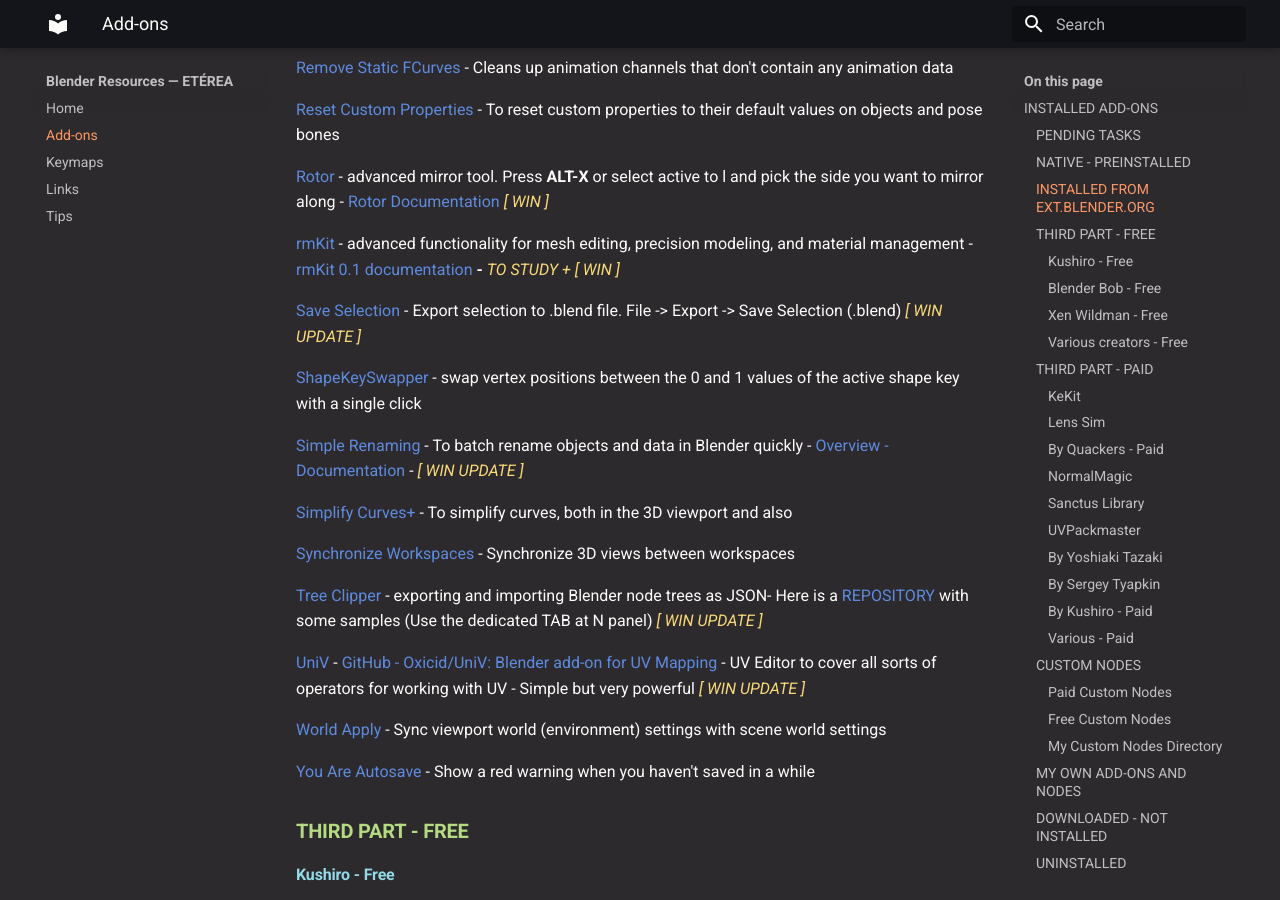
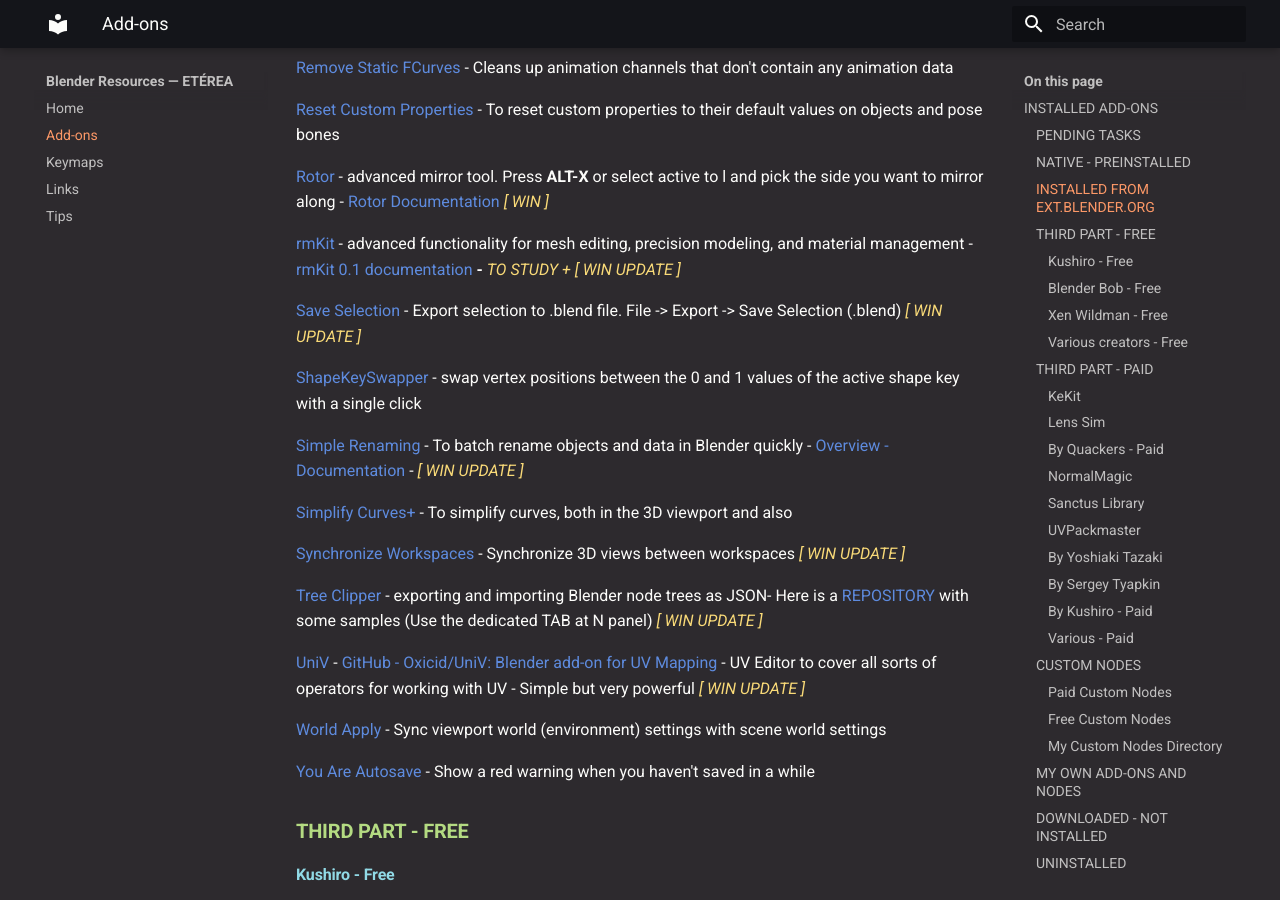
Before and after one commit to Eterea/blender, an MkDocs documentation site: the page built from docs/addons.md, in a window 1280 px wide and 900 px high, scrolled down 2790 px. Built offline with MkDocs 1.6.1 and Material for MkDocs 9.7.7, drawn with Linux system fonts in a browser that asks for light colours.

Commit message:
Update addons.md

```diff
--- a/docs/addons.md
+++ b/docs/addons.md
@@ -100,7 +100,7 @@ This is pre-installed in 5.x
 
 [Rotor](https://extensions.blender.org/add-ons/rotor/) - advanced mirror tool. Press **ALT-X** or select active to l and pick the side you want to mirror along - [Rotor Documentation](https://rotor.ezelar.com/) *[ WIN ]*
 
-[rmKit](https://extensions.blender.org/add-ons/rmkit/) - advanced functionality for mesh editing, precision modeling, and material management - [rmKit 0.1 documentation](https://rmkit.readthedocs.io/en/latest/) **-** *TO STUDY + [ WIN ]*
+[rmKit](https://extensions.blender.org/add-ons/rmkit/) - advanced functionality for mesh editing, precision modeling, and material management - [rmKit 0.1 documentation](https://rmkit.readthedocs.io/en/latest/) **-** *TO STUDY + [ WIN UPDATE ]*
 
 [Save Selection](https://extensions.blender.org/add-ons/saveselection/) - Export selection to .blend file. File -> Export -> Save Selection (.blend) *[ WIN UPDATE ]*
 
@@ -110,7 +110,7 @@ This is pre-installed in 5.x
 
 [Simplify Curves+](https://extensions.blender.org/add-ons/simplify-curves-plus/) - To simplify curves, both in the 3D viewport and also
 
-[Synchronize Workspaces](https://extensions.blender.org/add-ons/synchronize-workspaces) - Synchronize 3D views between workspaces
+[Synchronize Workspaces](https://extensions.blender.org/add-ons/synchronize-workspaces) - Synchronize 3D views between workspaces  *[ WIN UPDATE ]*
 
 [Tree Clipper](https://extensions.blender.org/add-ons/tree-clipper/) - exporting and importing Blender node trees as JSON- Here is a [REPOSITORY](https://tree-clipper.com/) with some samples (Use the dedicated TAB at N panel) *[ WIN UPDATE ]*
 
@@ -312,7 +312,7 @@ NOTE: new version 3.5.1 available for Blender 5.0 and up, only! (changed to Exte
 
 #### By Sergey Tyapkin
 
-[Zen UV](https://sergeytyapkin.gumroad.com/l/zenuv4) - *USD 34*
+[Zen UV](https://sergeytyapkin.gumroad.com/l/zenuv4) - *USD 34*  *[ WIN UPDATE ]*
 
 - **To update:** use the internal button, inside the Addon preferences.
 
```
